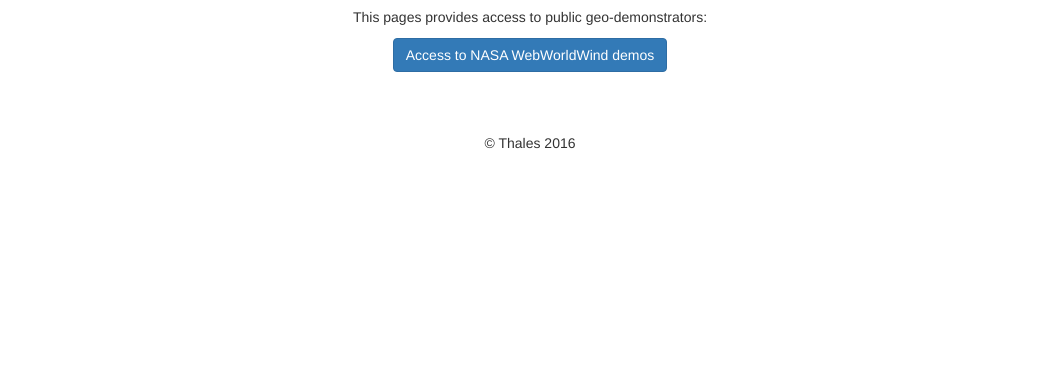
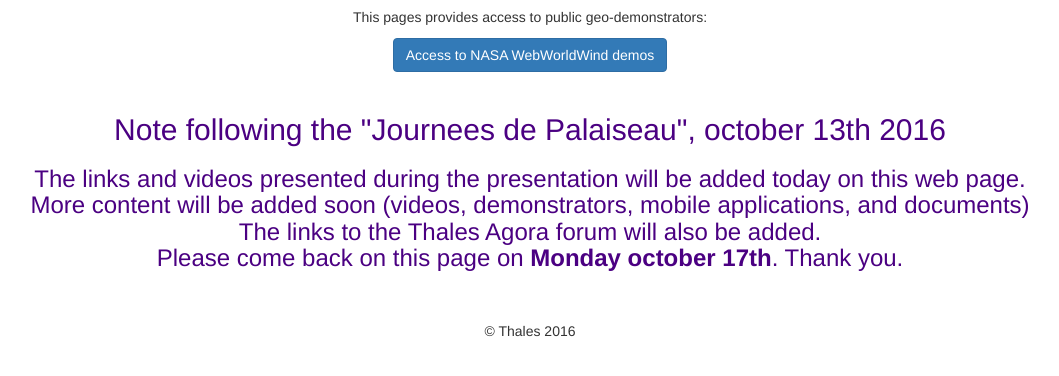
Before and after one commit to thales-geo/thales-geo.github.io, a plain HTML site: page index.html in a window 1280 px wide. Shown: the part 152-528 px from the top of the page, without its empty margins (110-1169 px from the left). Drawn offline with nearby package versions, Linux system fonts and the light colour scheme.

Commit message:
Updated index page following Journees de Palaiseau

```diff
--- a/index.html
+++ b/index.html
@@ -18,7 +18,13 @@
     <p>This pages provides access to public geo-demonstrators:</p>
     <div style="padding:1px"><a href="http://thales-geo.github.io/webworldwind-demos/" class="btn btn-primary" type="button">Access to NASA WebWorldWind demos</a></div>
     <br/>
-
+    <p>
+    <h2 style="color: indigo">Note following the "Journees de Palaiseau", october 13th 2016<br/></h2>
+    <h3 style="color: indigo">The links and videos presented during the presentation will be added today on this web page.<br/>More content will be added soon (videos, demonstrators, mobile applications, and documents)<br/>
+        The links to the Thales Agora forum will also be added.<br/>
+        Please come back on this page on <b>Monday october 17th</b>. Thank you.
+    </h3>
+    </p>
     <br/>
     <br/>
     <p>&copy; Thales 2016</p>
```
